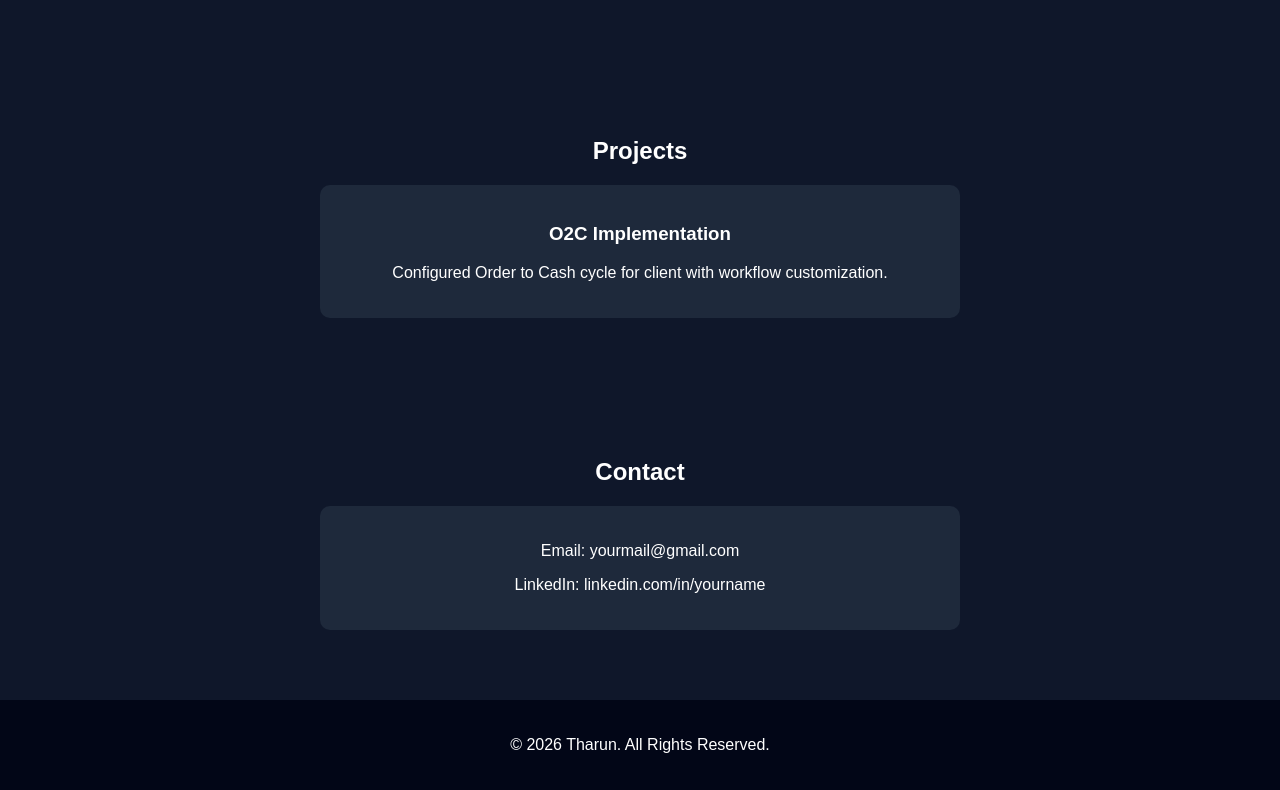
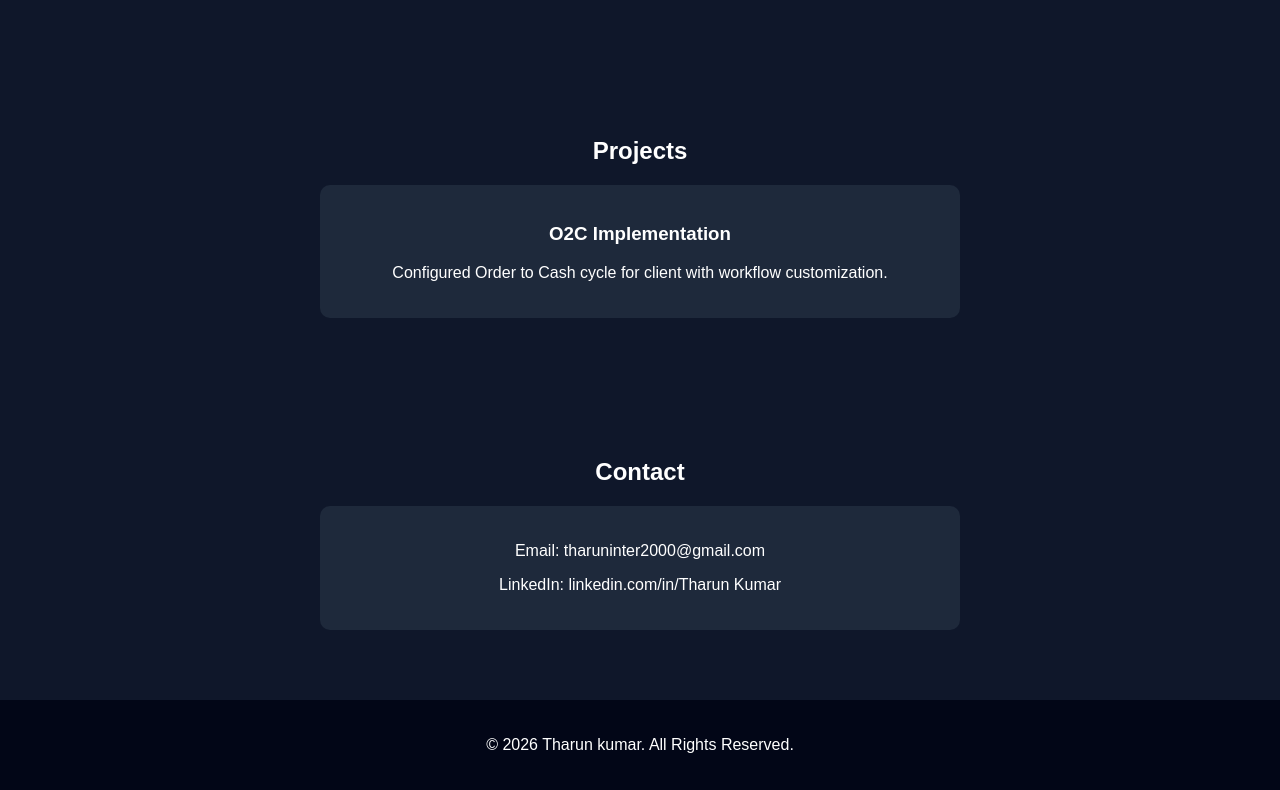
Before and after one commit to Tharun-sparkss/Tharun-Portfolio, a plain HTML site: page index.html in a window 1280 px wide. Shown: the part 874-1664 px from the top of the page. Drawn offline with Linux system fonts and the light colour scheme.

Commit message:
Fix HTML formatting and update contact details

```diff
--- a/index.html
+++ b/index.html
@@ -83,14 +83,15 @@
 <section>
     <h2>Contact</h2>
     <div class="card">
-        <p>Email: yourmail@gmail.com</p>
-        <p>LinkedIn: linkedin.com/in/yourname</p>
+        <p>Email: tharuninter2000@gmail.com</p>
+        <p>LinkedIn: linkedin.com/in/Tharun Kumar</p>
     </div>
 </section>
 
 <footer>
-    <p>© 2026 Tharun. All Rights Reserved.</p>
+    <p>© 2026 Tharun kumar. All Rights Reserved.</p>
 </footer>
 
 </body>
+
 </html>
```
